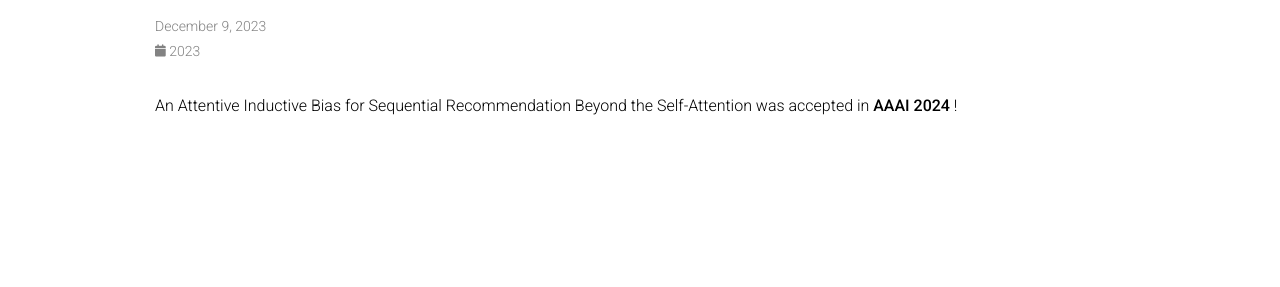
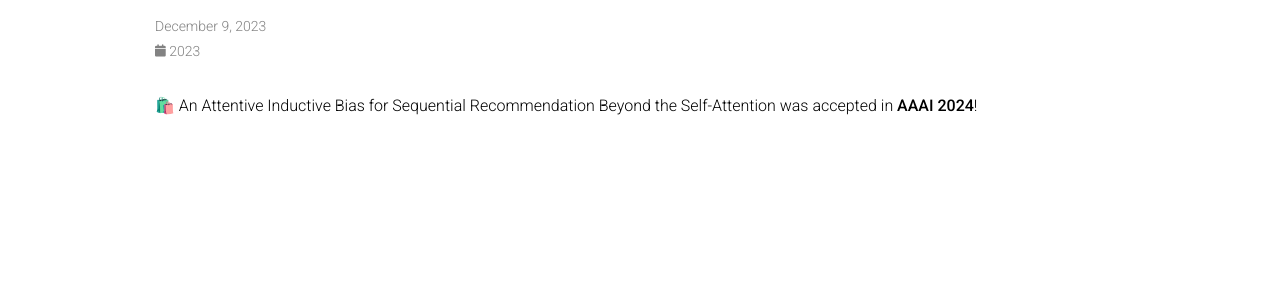
Before and after one commit to yehjin-shin/yehjin-shin.github.io, a Jekyll site: the page built from _news/2023-12-09.md, in a window 1280 px wide. Shown: the part 145-432 px from the top of the page. Built offline with Jekyll 4.4.1, drawn with Linux system fonts in a browser that asks for light colours; comment, search, counter and statistics services are not loaded; a style sheet for code colours, icons or effects is not loaded.

Commit message:
Update 2023-12-09.md

```diff
--- a/_news/2023-12-09.md
+++ b/_news/2023-12-09.md
@@ -5,4 +5,4 @@
 related_posts: false
 ---
 
-An Attentive Inductive Bias for Sequential Recommendation Beyond the Self-Attention was accepted in **AAAI 2024** !
+🛍️ An Attentive Inductive Bias for Sequential Recommendation Beyond the Self-Attention was accepted in **AAAI 2024**!
```
